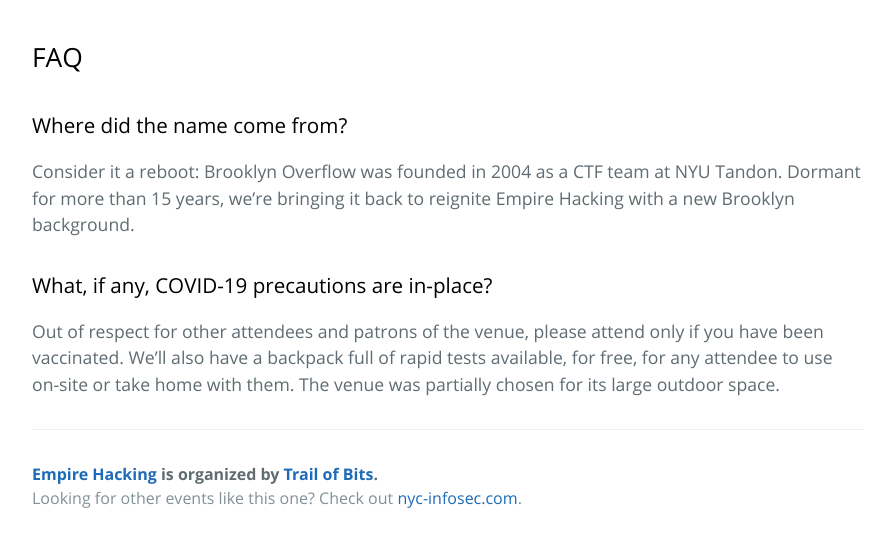
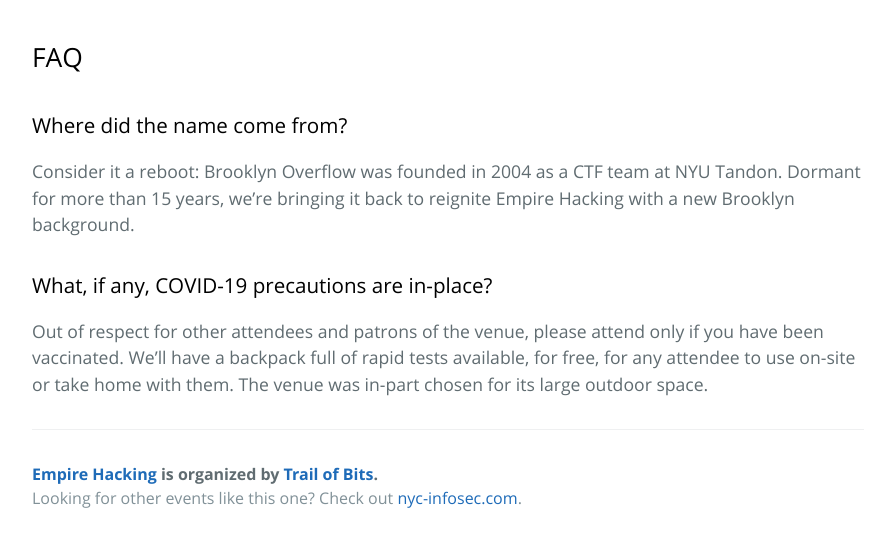
Before and after one commit to trailofbits/empirehacking.nyc, a Jekyll site: the page built from bkoverflow.md, in a window 1280 px wide. Shown: the part 1550-2092 px from the top of the page, without its empty margins (192-1087 px from the left). Built offline with Jekyll 4.4.1, drawn with Linux system fonts in a browser that asks for light colours.

Commit message:
Update bkoverflow.md

```diff
--- a/bkoverflow.md
+++ b/bkoverflow.md
@@ -36,4 +36,4 @@ Consider it a reboot: Brooklyn Overflow was founded in 2004 as a CTF team at NYU
 
 ### What, if any, COVID-19 precautions are in-place?
 
-Out of respect for other attendees and patrons of the venue, please attend only if you have been vaccinated. We'll also have a backpack full of rapid tests available, for free, for any attendee to use on-site or take home with them. The venue was partially chosen for its large outdoor space.
+Out of respect for other attendees and patrons of the venue, please attend only if you have been vaccinated. We'll have a backpack full of rapid tests available, for free, for any attendee to use on-site or take home with them. The venue was in-part chosen for its large outdoor space.
```
